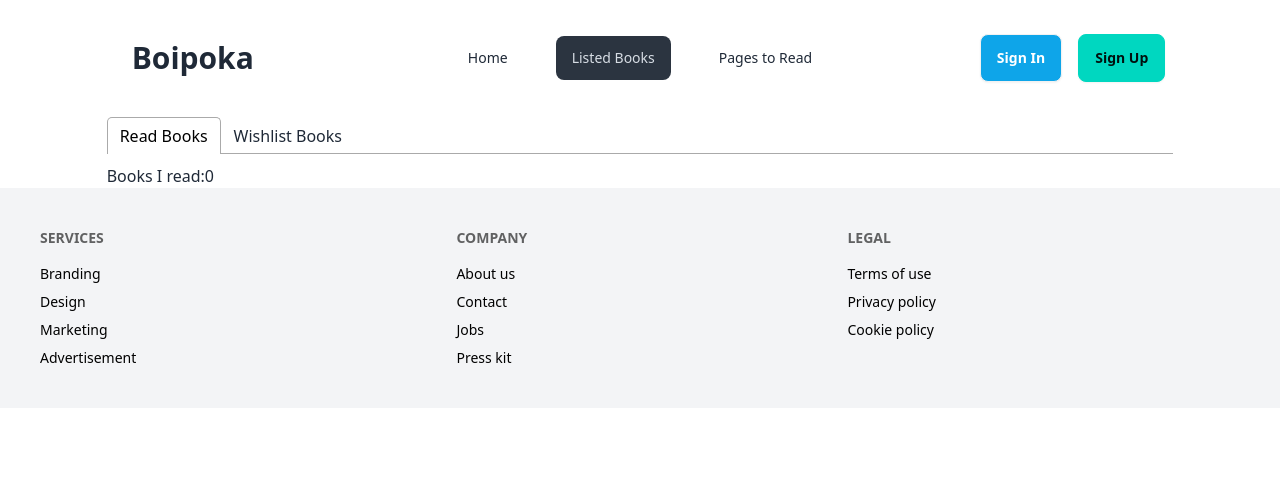
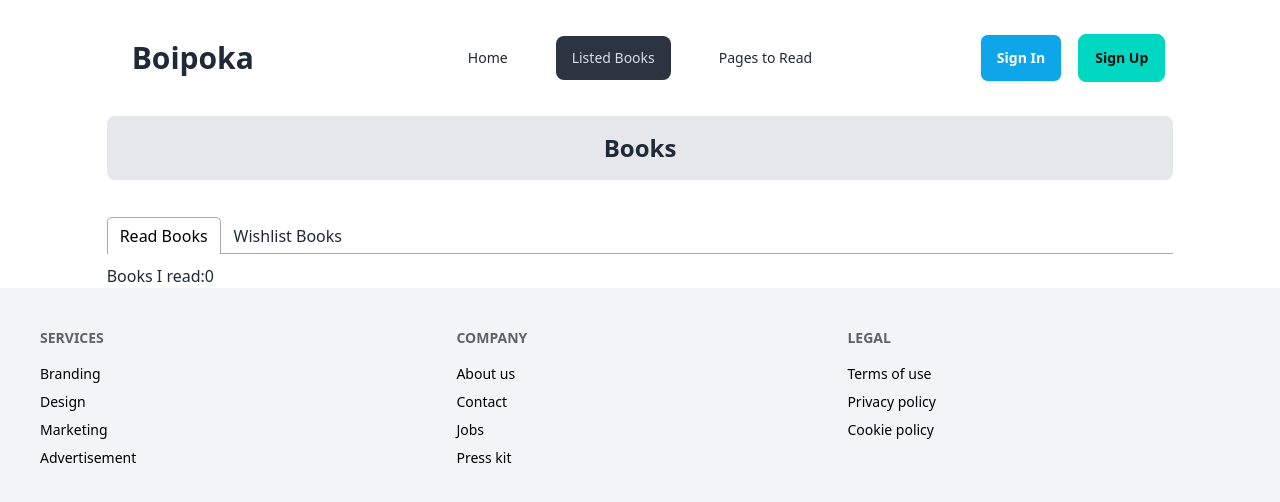
Before and after one commit to marinaakter/boi-poka-project, a React (Vite) app: page /listedBooks in a window 1280 px wide. Shown: the top 502 px of the page. Built offline with nearby package versions, Linux system fonts and the light colour scheme.

Commit message:
feat: add WishListBook component and integrate react-toastify for notifications

```diff
--- a/package.json
+++ b/package.json
@@ -17,6 +17,7 @@
     "react-icons": "^5.3.0",
     "react-router-dom": "^6.28.0",
     "react-tabs": "^6.0.2",
+    "react-toastify": "^10.0.6",
     "sort-by": "^1.2.0"
   },
   "devDependencies": {
--- a/src/components/ListedBooks/ListedBooks.jsx
+++ b/src/components/ListedBooks/ListedBooks.jsx
@@ -18,6 +18,7 @@ const ListedBooks = () => {
   }, [allBooks]);
   return (
     <div>
+      <button className="bg-gray-200 rounded-lg w-full py-4 mb-9 font-bold text-2xl">Books</button>
       <Tabs>
         <TabList>
           <Tab>Read Books</Tab>
@@ -26,9 +27,11 @@ const ListedBooks = () => {
 
         <TabPanel>
           <h2>Books I read:{readList.length} </h2>
+          <div >
           {readList.map((book) => (
             <Book key={book.bookId} book={book}></Book>
           ))}
+          </div>
         </TabPanel>
         <TabPanel>
           <h2>My WishList</h2>
--- /dev/null
+++ b/src/components/WishListBook/WishListBook.jsx
@@ -0,0 +1,10 @@
+
+const WishListBook = () => {
+  return (
+    <div>
+
+    </div>
+  )
+}
+
+export default WishListBook
```
Also changed, not shown: 1 other file (tests, documents, lock files or other folders).
